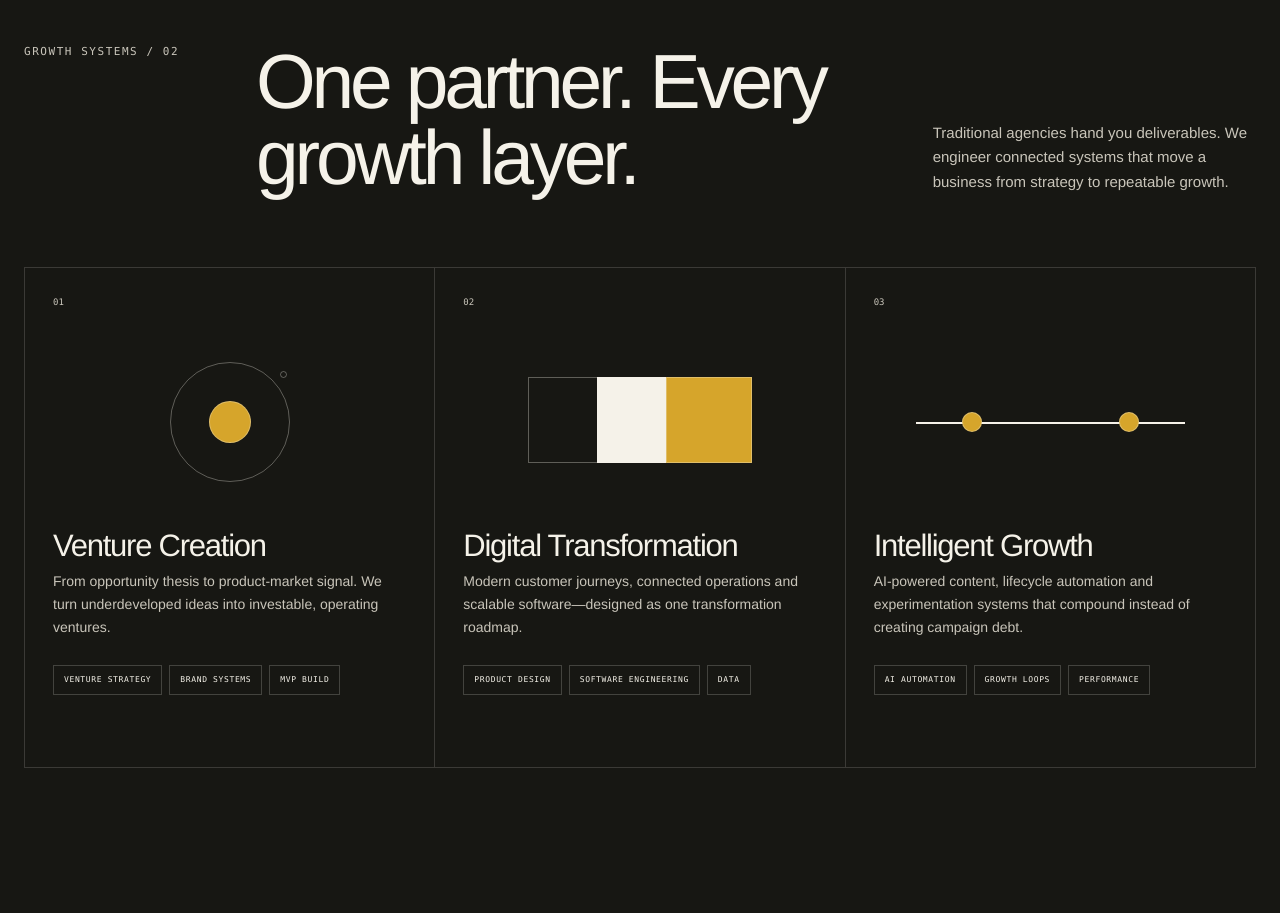
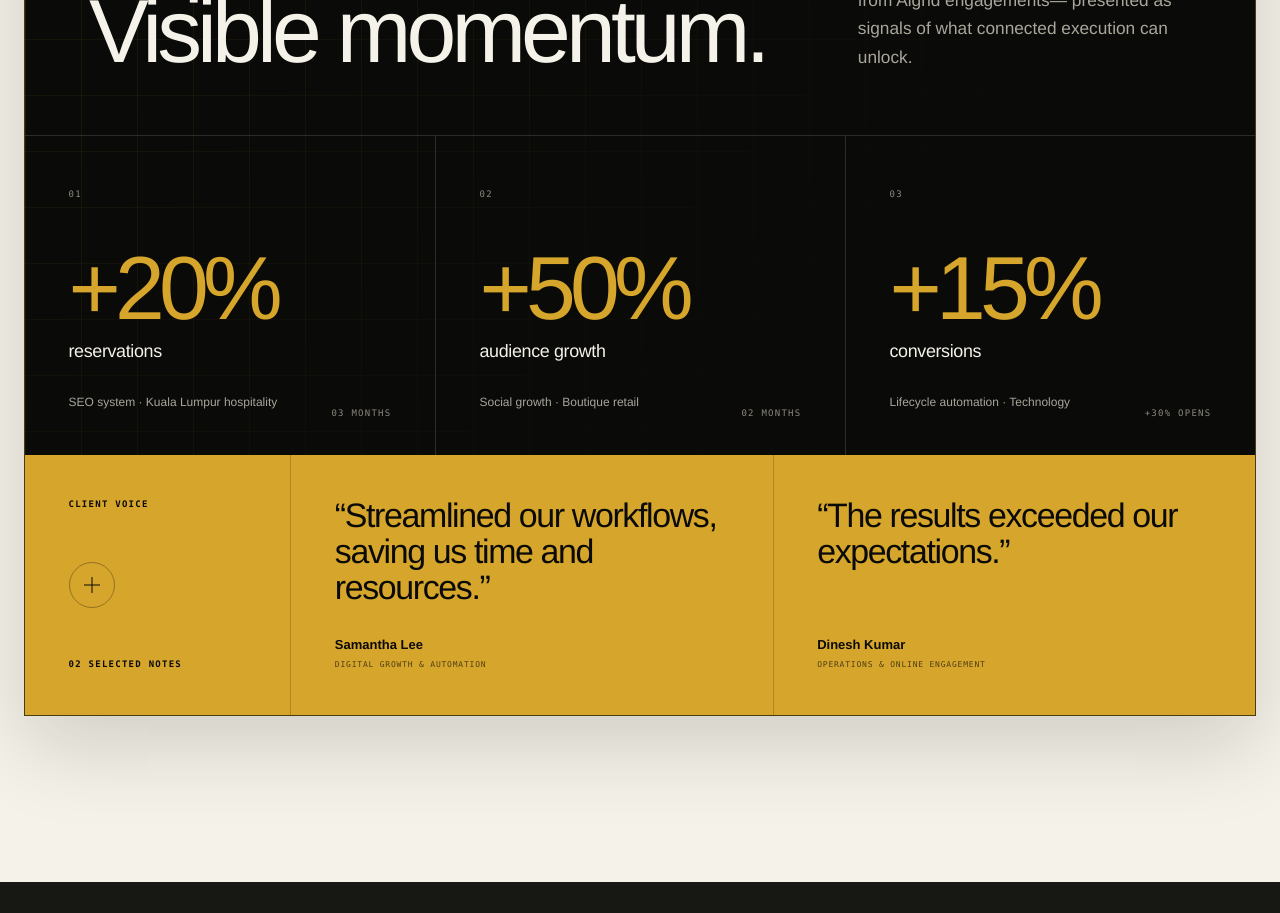
Before and after one commit to algridinternational-test/algridinternational, a Next.js app: page / in a window 1280 px wide. Shown: the part 5680-6593 px from the top of the page. Built offline with nearby package versions, Linux system fonts and the light colour scheme.

Commit message:
Add portfolio proof and client voices

```diff
--- a/app/page.tsx
+++ b/app/page.tsx
@@ -14,6 +14,40 @@ import { ventureStories as ventures } from "./content";
 import { mvpProducts } from "./mvps/data";
 
 const featuredLaunchSystems = mvpProducts.slice(0, 4);
+
+const portfolioSignals = [
+  {
+    value: "+20%",
+    label: "reservations",
+    context: "SEO system · Kuala Lumpur hospitality",
+    period: "03 months",
+  },
+  {
+    value: "+50%",
+    label: "audience growth",
+    context: "Social growth · Boutique retail",
+    period: "02 months",
+  },
+  {
+    value: "+15%",
+    label: "conversions",
+    context: "Lifecycle automation · Technology",
+    period: "+30% opens",
+  },
+];
+
+const clientVoices = [
+  {
+    quote: "Streamlined our workflows, saving us time and resources.",
+    name: "Samantha Lee",
+    focus: "Digital growth & automation",
+  },
+  {
+    quote: "The results exceeded our expectations.",
+    name: "Dinesh Kumar",
+    focus: "Operations & online engagement",
+  },
+];
 
 const systems = [
   {
@@ -862,6 +896,48 @@ export default function Home() {
             </div>
           </motion.article>
         </div>
+
+        <FadeIn className="portfolio-proof" delay={0.08}>
+          <div className="portfolio-proof-head">
+            <div>
+              <p className="eyebrow">Portfolio highlights / Client evidence</p>
+              <h3>Expert work.<br />Visible momentum.</h3>
+            </div>
+            <p>
+              Selected outcomes and client feedback from Algrid engagements—
+              presented as signals of what connected execution can unlock.
+            </p>
+          </div>
+
+          <div className="portfolio-signal-grid" aria-label="Selected portfolio outcomes">
+            {portfolioSignals.map((signal, index) => (
+              <article className="portfolio-signal" key={signal.label}>
+                <span>{String(index + 1).padStart(2, "0")}</span>
+                <strong>{signal.value}</strong>
+                <h4>{signal.label}</h4>
+                <p>{signal.context}</p>
+                <small>{signal.period}</small>
+              </article>
+            ))}
+          </div>
+
+          <div className="client-voice-grid" aria-label="Client testimonials">
+            <div className="client-voice-label">
+              <span>CLIENT VOICE</span>
+              <i aria-hidden="true" />
+              <small>02 selected notes</small>
+            </div>
+            {clientVoices.map((voice) => (
+              <figure className="client-voice" key={voice.name}>
+                <blockquote>“{voice.quote}”</blockquote>
+                <figcaption>
+                  <span>{voice.name}</span>
+                  <small>{voice.focus}</small>
+                </figcaption>
+              </figure>
+            ))}
+          </div>
+        </FadeIn>
       </section>
 
       <section className="section systems-section" id="systems">
```
Also changed, not shown: app/globals.css.
